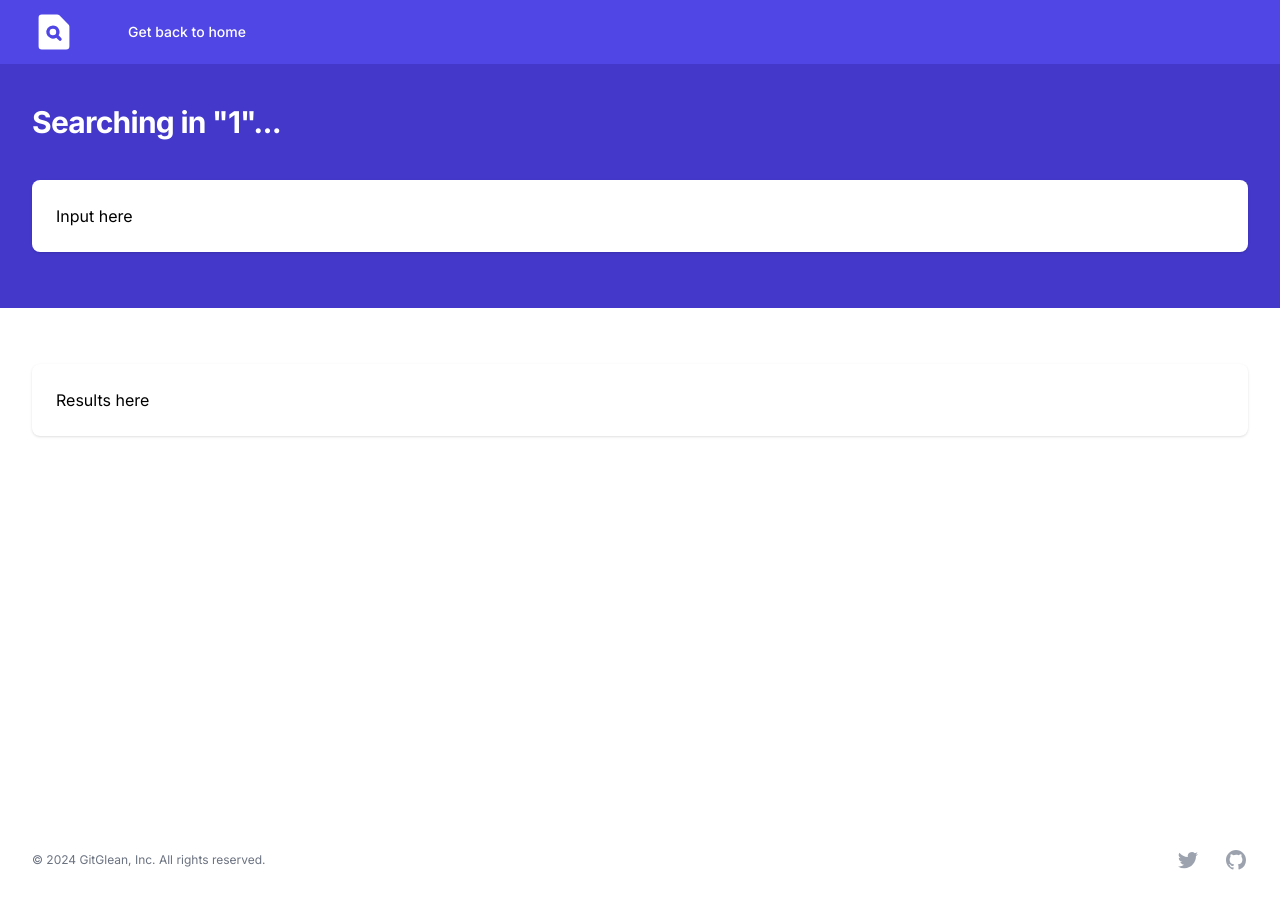
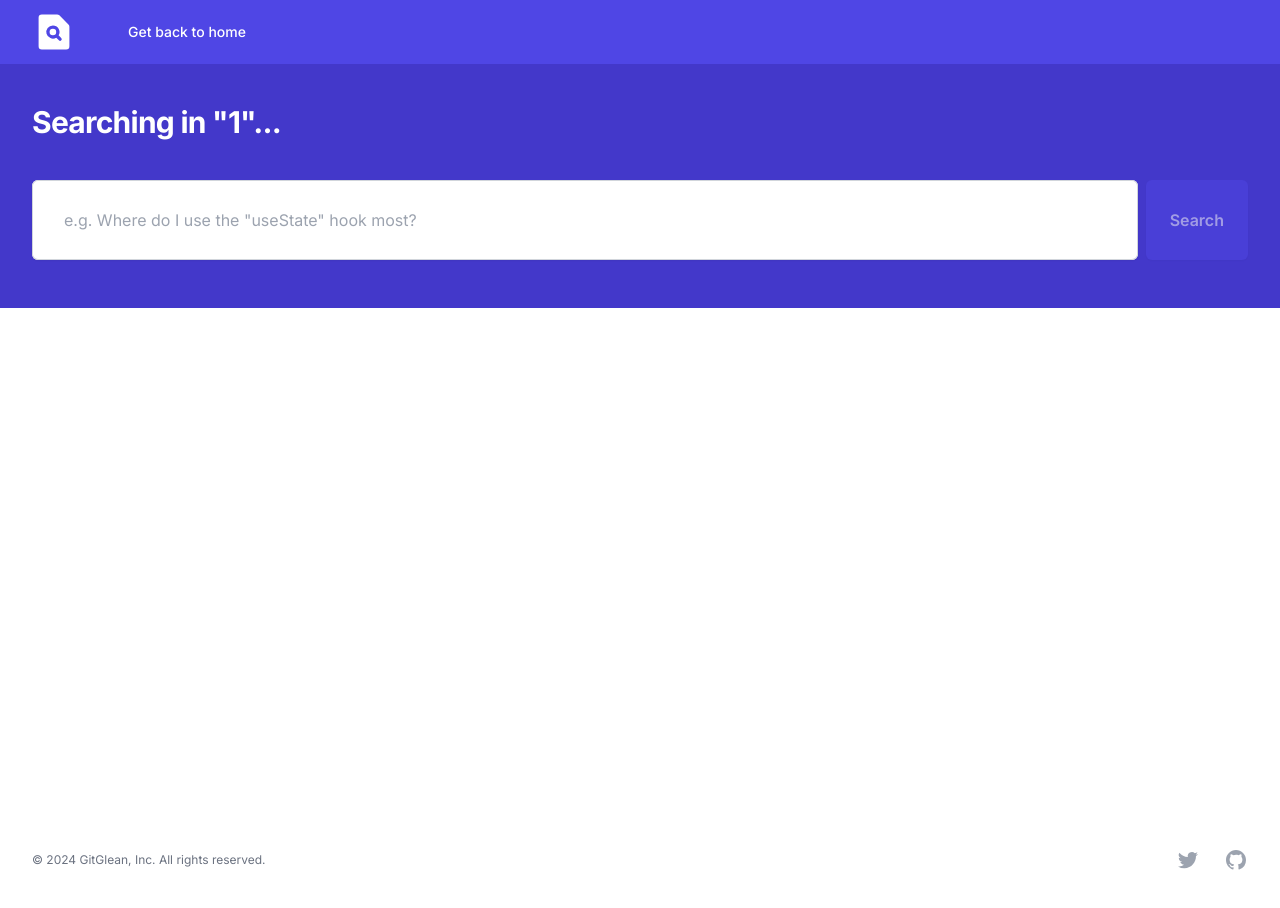
Before and after one commit to joaopcm/git-glean, a Next.js app: page /search/1 in a window 1280 px wide. Shown: the top 908 px of the page. Built offline with nearby package versions, Linux system fonts and the light colour scheme.

Commit message:
feat: finish the front-end

```diff
--- a/src/app/search/[repositoryUrl]/page.tsx
+++ b/src/app/search/[repositoryUrl]/page.tsx
@@ -4,6 +4,14 @@ import { Disclosure } from '@headlessui/react';
 import { DocumentMagnifyingGlassIcon } from '@heroicons/react/20/solid';
 import { Bars3Icon, XMarkIcon } from '@heroicons/react/24/outline';
 import Link from 'next/link';
+import { usePathname, useRouter, useSearchParams } from 'next/navigation';
+import { FormEvent, useCallback, useState } from 'react';
+
+type SearchAPIResponse = {
+  id: string;
+  source: string;
+  pageContent: string;
+}[];
 
 const navigation = [{ name: 'Get back to home', href: '/', current: false }];
 
@@ -13,6 +21,51 @@ interface SearchProps {
 
 export default function Search({ params }: SearchProps) {
   const decodedRepositoryUrl = decodeURIComponent(params.repositoryUrl);
+  const searchParams = useSearchParams();
+  const router = useRouter();
+  const pathname = usePathname();
+  const [isLoading, setIsLoading] = useState(false);
+  const [results, setResults] = useState<SearchAPIResponse>([]);
+
+  const createQueryString = useCallback(
+    (name: string, value: string) => {
+      const params = new URLSearchParams(searchParams.toString());
+      params.set(name, value);
+
+      return params.toString();
+    },
+    [searchParams],
+  );
+
+  const handleSubmit = async (e: FormEvent<HTMLFormElement>) => {
+    try {
+      e.preventDefault();
+      setIsLoading(true);
+
+      const response = await fetch(`/api/search`, {
+        method: 'POST',
+        headers: {
+          'Content-Type': 'application/json',
+        },
+        body: JSON.stringify({
+          repositoryUrl: decodedRepositoryUrl,
+          input: searchParams.get('q'),
+        }),
+      });
+      const result = (await response.json()) as SearchAPIResponse;
+
+      if ('error' in result) {
+        throw new Error(result.error as string);
+      }
+
+      setResults(result);
+    } catch (error) {
+      console.error(JSON.stringify(error));
+      alert('Something went wrong! Check your console for more details.');
+    } finally {
+      setIsLoading(false);
+    }
+  };
 
   return (
     <div className="min-h-full">
@@ -90,18 +143,61 @@ export default function Search({ params }: SearchProps) {
       </div>
 
       <main className="-mt-32">
-        <div className="mx-auto max-w-7xl px-4 pb-12 sm:px-6 lg:px-8">
-          <div className="rounded-lg bg-white px-5 py-6 shadow sm:px-6">
-            Input here
-          </div>
+        <div className="mx-auto max-w-7xl px-4 sm:px-6 lg:px-8">
+          <form onSubmit={handleSubmit} className="w-[100%] flex space-x-2">
+            <input
+              type="text"
+              className="flex flex-1 rounded-md border-0 px-8 py-7 text-gray-900 shadow-sm ring-1 ring-inset ring-gray-300 placeholder:text-gray-400 focus:ring-2 focus:ring-inset focus:ring-indigo-600 sm:text-sm sm:leading-6 md:text-base disabled:opacity-50 disabled:cursor-not-allowed disabled:bg-white"
+              placeholder='e.g. Where do I use the "useState" hook most?'
+              value={searchParams.get('q') || ''}
+              onChange={(e) =>
+                router.push(
+                  pathname + '?' + createQueryString('q', e.target.value),
+                )
+              }
+              disabled={isLoading}
+            />
+
+            <button
+              type="submit"
+              className="rounded-md bg-indigo-600 px-6 py-1 sm:text-sm md:text-base font-semibold text-white shadow-sm hover:bg-indigo-500 focus-visible:outline focus-visible:outline-2 focus-visible:outline-offset-2 focus-visible:outline-indigo-600 disabled:opacity-50 disabled:cursor-not-allowed"
+              disabled={!searchParams.get('q') || isLoading}
+            >
+              {isLoading ? 'Searching...' : 'Search'}
+            </button>
+          </form>
         </div>
       </main>
 
-      <div className="mt-16">
+      <div className="mt-24">
         <div className="mx-auto max-w-7xl px-4 pb-12 sm:px-6 lg:px-8">
-          <div className="rounded-lg bg-white px-5 py-6 shadow sm:px-6">
-            Results here
-          </div>
+          <ul role="list" className="divide-y divide-gray-100">
+            {results.map((result, index) => (
+              <li
+                key={result.id}
+                className="flex items-center justify-between gap-x-6 py-5"
+              >
+                <div className="min-w-0">
+                  <div className="flex items-start gap-x-3">
+                    <span className="text-gray-400">#{index + 1}</span>
+                    <p className="text-sm font-semibold leading-6 text-gray-900">
+                      {result.source}
+                    </p>
+                  </div>
+                </div>
+                <div className="flex flex-none items-center gap-x-4">
+                  <a
+                    href={decodedRepositoryUrl + '/blob/main/' + result.source}
+                    target="_blank"
+                    className="hidden rounded-md bg-white px-2.5 py-1.5 text-sm font-semibold text-gray-900 shadow-sm ring-1 ring-inset ring-gray-300 hover:bg-gray-50 sm:block"
+                  >
+                    View file
+                    <span className="sr-only">, {result.source}</span>
+                  </a>
+                </div>
+              </li>
+            ))}
+          </ul>
         </div>
       </div>
     </div>
```
